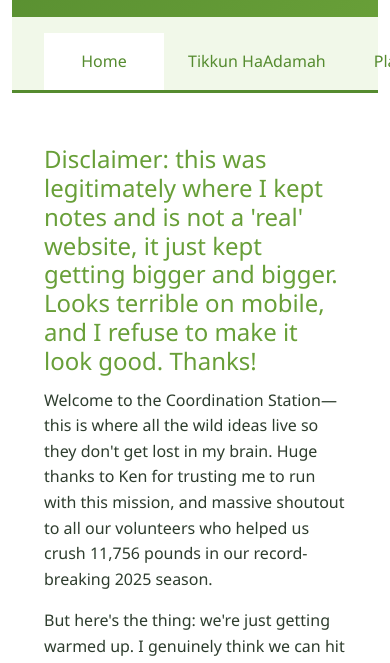
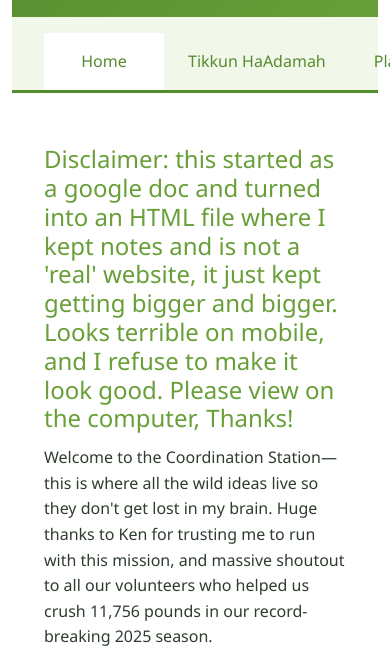
Before and after one commit to rhanns/coordination-station, a plain HTML site: page index.html in a window 390 px wide. Shown: the part 159-822 px from the top of the page. Drawn offline with nearby package versions, Linux system fonts and the light colour scheme.

Commit message:
Update index.html
added a disclaimer about no mobile responsive

```diff
--- a/index.html
+++ b/index.html
@@ -618,7 +618,7 @@
 
         <!-- HOME TAB -->
         <div id="home" class="tab-content active">
-            <h3>Disclaimer: this was legitimately where I kept notes and is not a 'real' website, it just kept getting bigger and bigger. Looks terrible on mobile, and I refuse to make it look good. Thanks!</h3>
+            <h3>Disclaimer: this started as a google doc and turned into an HTML file where I kept notes and is not a 'real' website, it just kept getting bigger and bigger. Looks terrible on mobile, and I refuse to make it look good. Please view on the computer, Thanks!</h3>
 <p>Welcome to the Coordination Station—this is where all the wild ideas live so they don't get lost in my brain. Huge thanks to Ken for trusting me to run with this mission, and massive shoutout to all our volunteers who helped us crush 11,756 pounds in our record-breaking 2025 season.</p>
 
 <p>But here's the thing: we're just getting warmed up. I genuinely think we can hit 50,000+ pounds in the next 3-5 years with an overall <em>decreased</em> workload (yeah, you read that right). This site is basically my brain dump of how we're gonna pull it off: transitioning to Tikkun HaAdamah (healing the soil through mulch and compost), organizing volunteers into flexible squads, and squeezing productivity out of every square foot we've got.</p>
```
